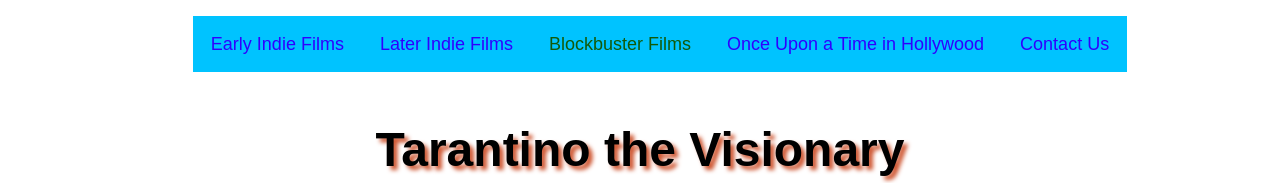
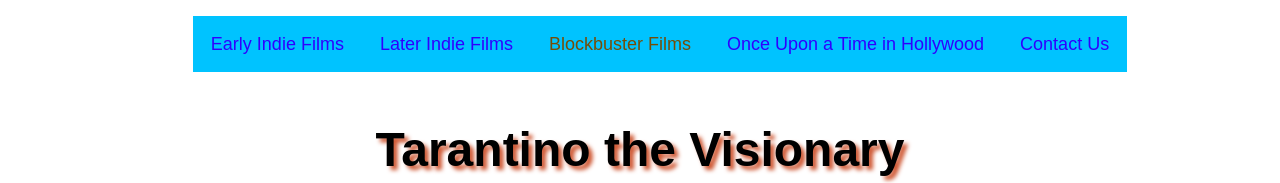
Before and after one commit to Starfox505/Assignment04, a plain HTML site: page index.html in a window 1280 px wide. In both pictures the pointer is over the link "Blockbuster Films". Shown: the top 183 px of the page. Drawn offline with Linux system fonts and the light colour scheme.

Commit message:
Update main.css
fixed color

```diff
--- a/styles/main.css
+++ b/styles/main.css
@@ -152,7 +152,7 @@
 }
 
 a.brown:hover, a.brown:focus, .brown:hover, .brown:focus {
-    color: rgb(18, 90, 8);
+    color: rgb(117, 77, 7);
 }
 
 a.orange:hover, a.orange:focus, .orange:hover, .orange:focus {
```
